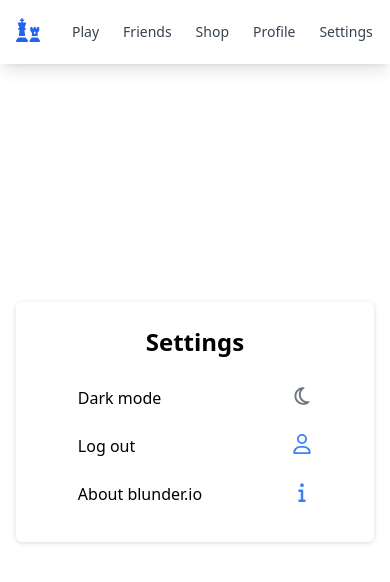
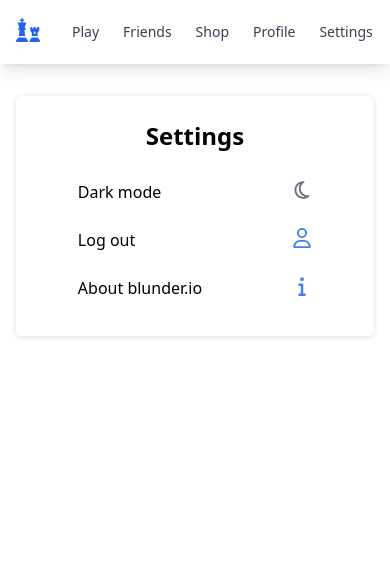
Before and after one commit to elRatto21/blunder.io, a React (Create React App) app in the folder root/client/: page /settings in a window 390 px wide. Shown: the top 582 px of the page. Built offline with nearby package versions, Linux system fonts and the light colour scheme; no server answers; sample sign-in values are in the browser's storage.

Commit message:
change position of settings container for mobile view

```diff
--- a/root/client/src/components/settings/Settings.js
+++ b/root/client/src/components/settings/Settings.js
@@ -121,7 +121,7 @@ const SettingsPage = () => {
 }
 
     return (
-        <div className={`min-h-screen flex flex-col items-center justify-center py-5 px-4 sm:px-6 lg:px-8 ${theme === 'dark' ? 'bg-gray-800' : 'bg-white'}`}>
+        <div className={`min-h-screen flex flex-col items-center pt-24 md:pt-0 md:justify-center py-5 px-4 sm:px-6 lg:px-8 ${theme === 'dark' ? 'bg-gray-800' : 'bg-white'}`}>
            {showModal === true ? (About()) : null}
             <div className="rounded-md flex items-center flex-col shadow-[0_1px_5px_rgb(0,0,0,0.15)] w-full sm:max-w-md p-6 space-y-4 bg-white dark:bg-gray-700">
                 <h1 className="text-2xl font-bold text-center dark:text-white">Settings</h1>
```
